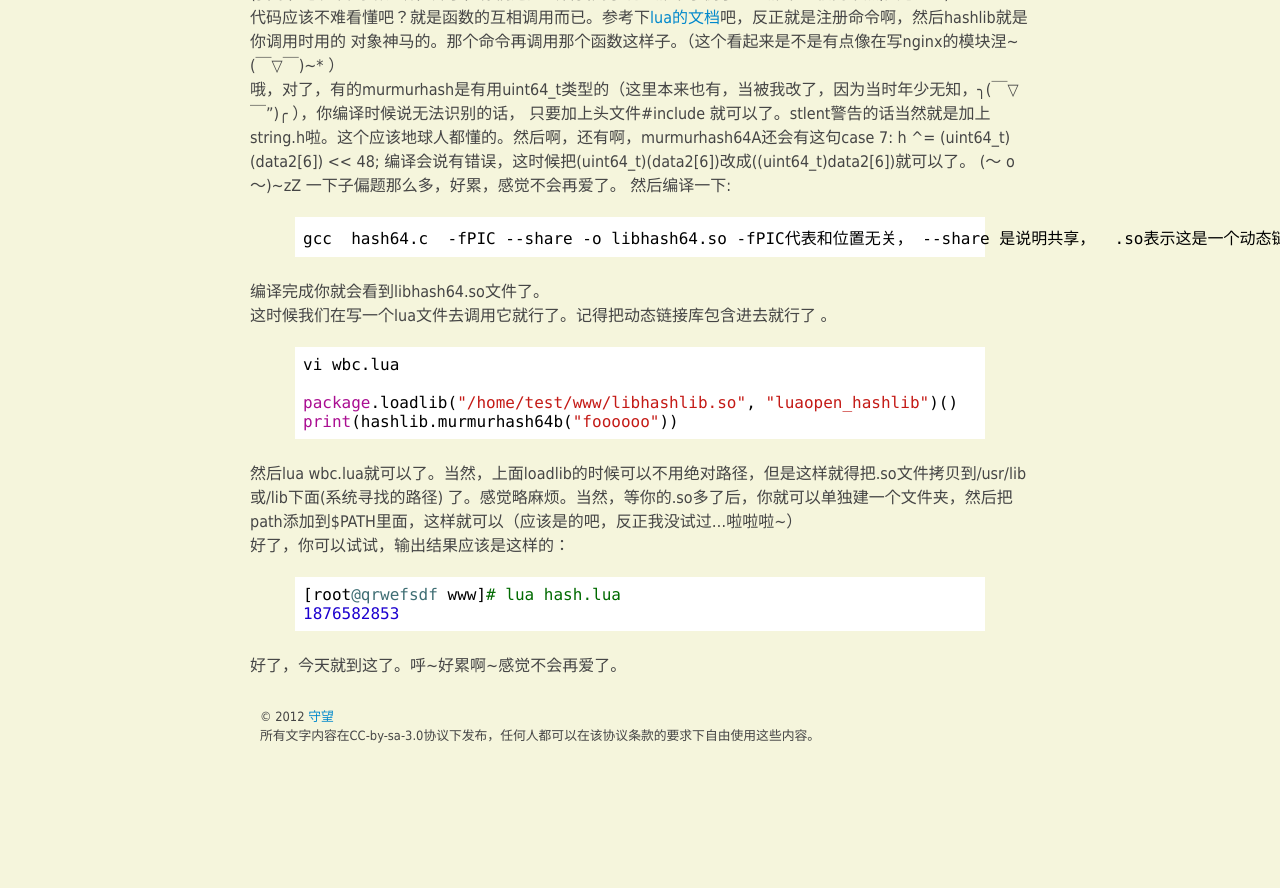
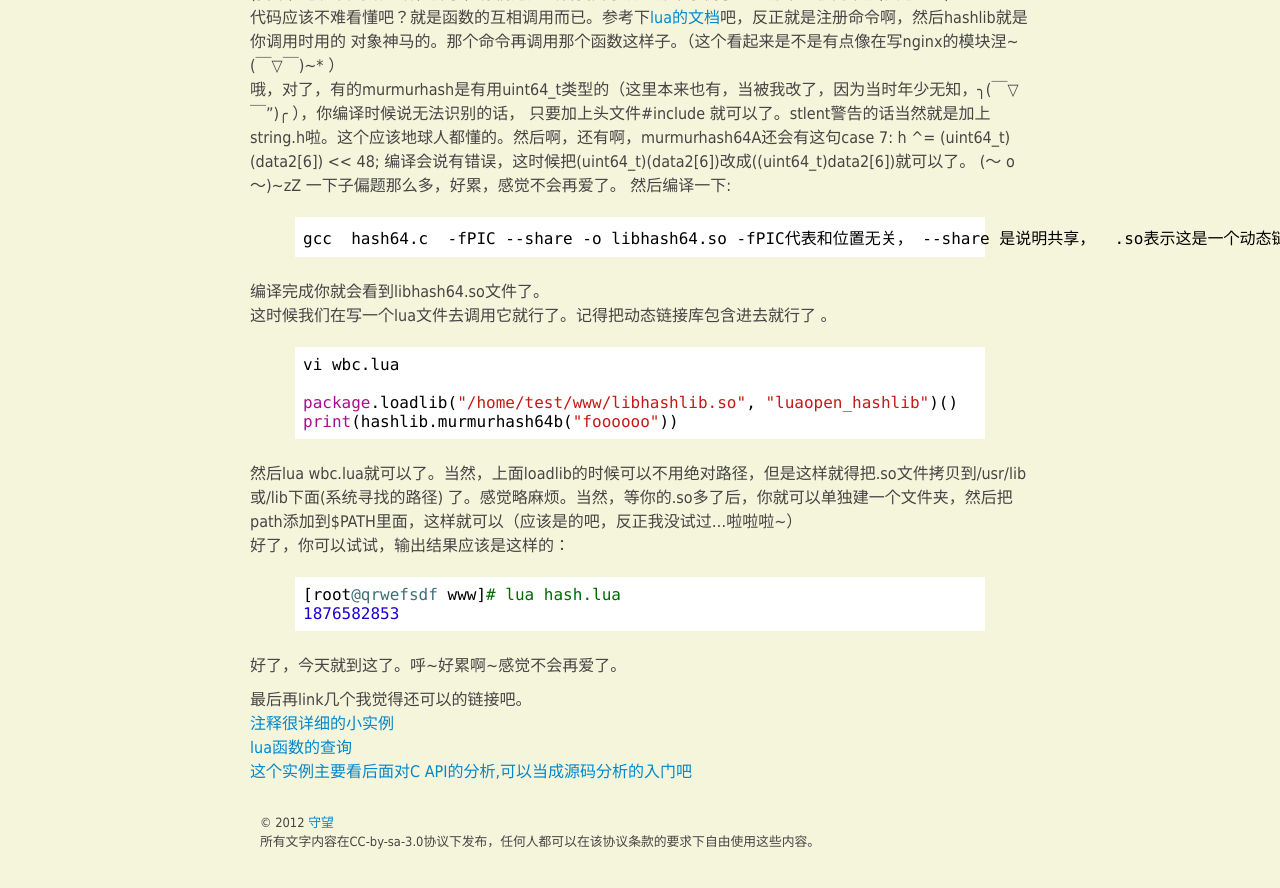
Before and after one commit to hopestar/hopestar.github.com, a Jekyll site: the page built from _posts/2012-10-25-a-simple-example-of-C-API.md, in a window 1280 px wide and 900 px high, scrolled down 3268 px. Shown: the top 888 px of the window. Built offline with Jekyll 4.4.1, drawn with Linux system fonts in a browser that asks for light colours; Markdown is read by kramdown in place of the engine named in the settings; before the commit the page ends 4062 px from its top, so only the background shows below that.

Commit message:
Update _posts/2012-10-25-a-simple-example-of-C-API.md

```diff
--- a/_posts/2012-10-25-a-simple-example-of-C-API.md
+++ b/_posts/2012-10-25-a-simple-example-of-C-API.md
@@ -183,3 +183,8 @@ vim hash64.c
     1876582853
 
 好了，今天就到这了。呼~好累啊~感觉不会再爱了。
+
+最后再link几个我觉得还可以的链接吧。
+[注释很详细的小实例](http://www.cnblogs.com/stephen-liu74/archive/2012/07/23/2469902.html)
+[lua函数的查询](http://www.lua.org/manual/5.1/manual.html#pdf-string.format)
+[这个实例主要看后面对C API的分析,可以当成源码分析的入门吧](http://blog.csdn.net/ym012/article/details/7188707)
```
